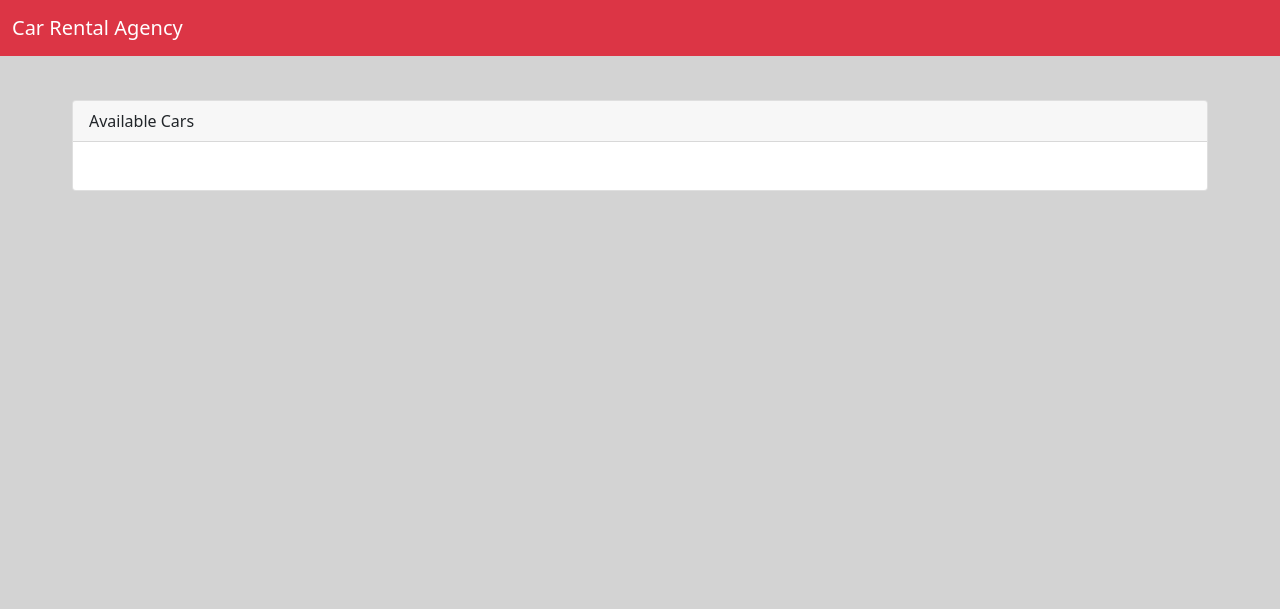
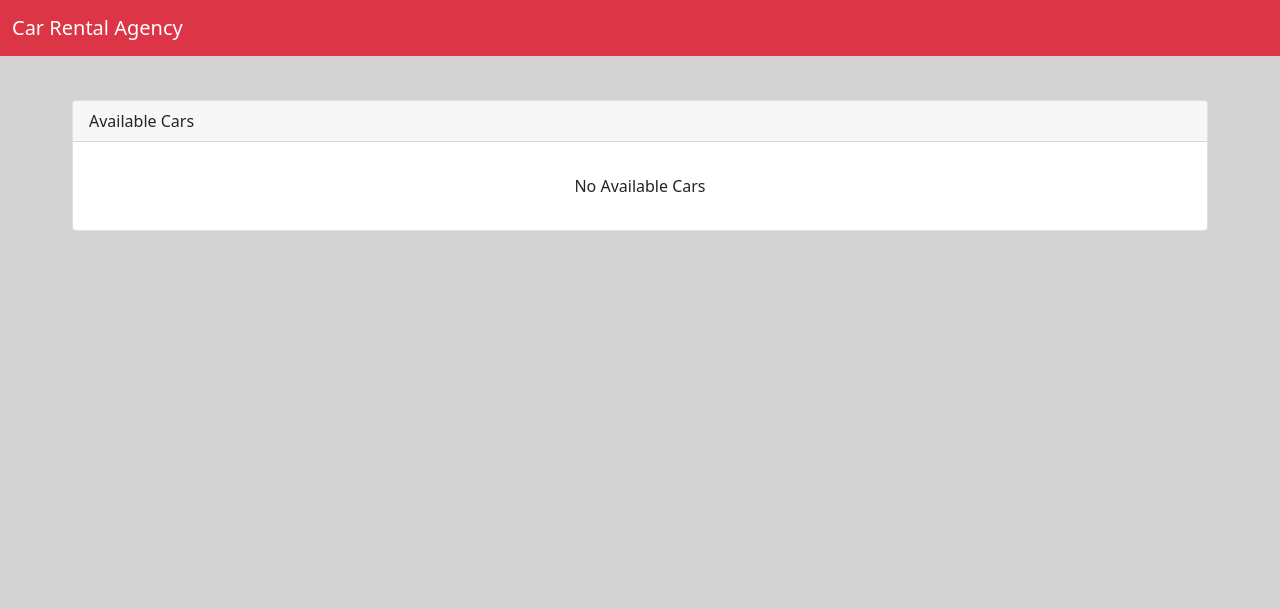
Before and after one commit to Gaurav6982/CarRentalCore, a PHP site: page /available_cars.php in a window 1280 px wide. Shown: the top 609 px of the page. Run offline with PHP 8.4, Linux system fonts and the light colour scheme.

Commit message:
Fixed db

```diff
--- a/available_cars.php
+++ b/available_cars.php
@@ -76,6 +76,9 @@
                         </div>
                     </div>
                 <?php } ?>
+                <?php if(count($_SESSION['cars']??[])==0){ ?>
+                    <p class="text-center">No Available Cars</p>
+                <?php }?>
                 </div>
             </div>
         </div>
```
